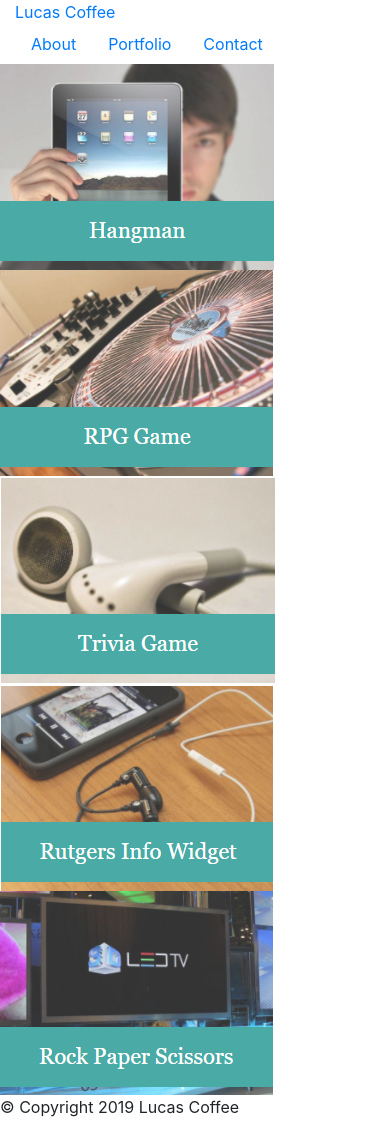
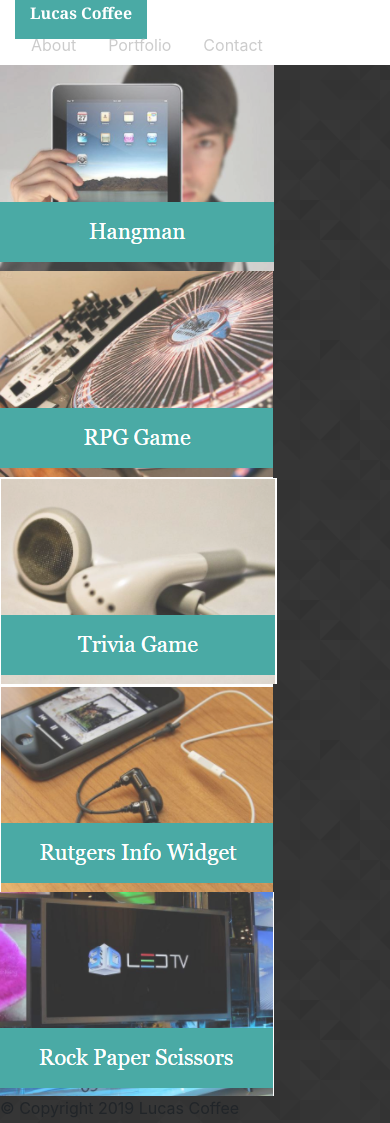
Before and after one commit to kalashnikoffee/responsive-bio, a plain HTML site: page portfolio.html in a window 390 px wide. Drawn offline with nearby package versions, Linux system fonts and the light colour scheme.

Commit message:
more styling and fiddling to get positioning right for all pages. mostly working on index.html and the aspects that affect all 3. still need to tackle the responsive aspect

```diff
--- a/portfolio.html
+++ b/portfolio.html
@@ -8,29 +8,34 @@
     <link rel="stylesheet" href="https://maxcdn.bootstrapcdn.com/bootstrap/4.0.0/css/bootstrap.min.css" integrity="sha384-Gn5384xqQ1aoWXA+058RXPxPg6fy4IWvTNh0E263XmFcJlSAwiGgFAW/dAiS6JXm" crossorigin="anonymous">
 </head>
 <!--Code begins here-->
-<body>
+<body style="min-height: 1000px; background-image: url(assets/images/prism.png);">
     <div class="container">
       <!--row 1-->
-      <div class="row">
+      <div class="row" style="z-index: 100; background-color:#ffffff; width: auto;">
 
 
-            <div class="col-sm-8">
-                    <a href="index.html" class="my-name">Lucas Coffee</a>
+            <div class="col-sm-1">
+                <!--empty row for spacing. remove?-->
             </div>
-            <div class="col-sm-4">
+            <div class="col-sm-6">
+                    <a href="index.html" class="my-name" style="background-color:#4aaaa5;color:#ffffff;font-family: 'Georgia', Times, 'Times New Roman', serif; font-weight: bold; padding:15px">Lucas Coffee</a>
+            </div>
+            <div class="col-sm-5">
                     <ul class="nav nav-pills">
                             <li class="nav-item">
-                            <a class="nav-link" href="index.html">About</a>
+                            <a class="nav-link" href="index.html" style="color:#cccccc">About</a>
                             </li>
                             <li class="nav-item">
-                            <a class="nav-link" href="portfolio.html">Portfolio</a>
+                            <a class="nav-link" href="portfolio.html" style="color:#cccccc">Portfolio</a>
                             </li>
                             <li class="nav-item">
-                            <a class="nav-link" href="contact.html">Contact</a>
+                            <a class="nav-link" href="contact.html" style="color:#cccccc">Contact</a>
                             </li>
                     </ul>
                 </div>
         </div>
+        </div>
+        <div class="container" style="margin: 0 auto">
         <div class="row">
                 <col-sm-6>
                     <img src="assets/images/hangman.png">
@@ -56,6 +61,7 @@
 
         </div>
     </div>
+    </div>
     <div class="footer">
         <p>&#169 Copyright 2019 Lucas Coffee</p>
        </div>
```
Also changed, not shown: contact.html (+12 -8 lines), index.html (+4 -3 lines), assets/images/prism.png (added).
